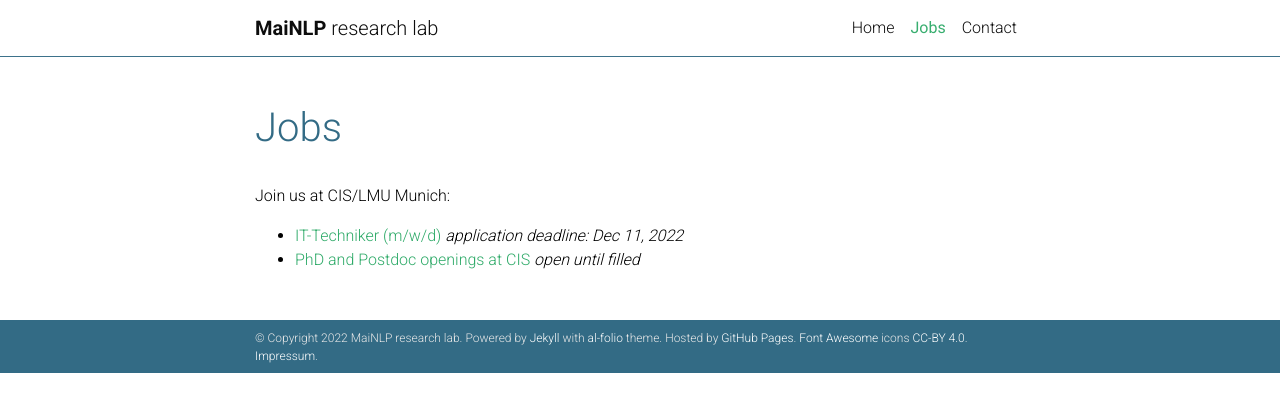
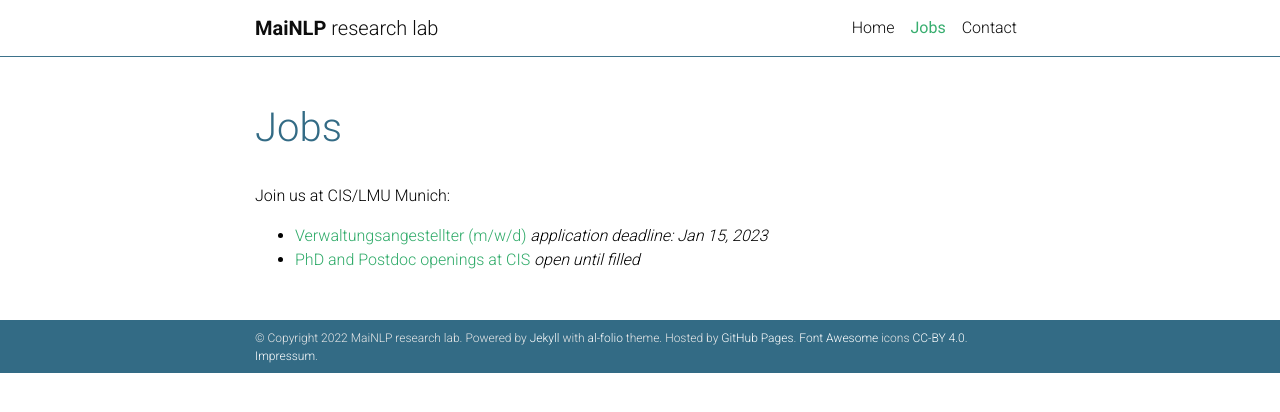
Before and after one commit to mainlp/mainlp.github.io, a Jekyll site: the page built from _pages/jobs.md, in a window 1280 px wide. Shown: the top 412 px of the page. Built offline with Jekyll 4.4.1, drawn with Linux system fonts in a browser that asks for light colours; comment, search, counter and statistics services are not loaded; a style sheet for code colours, icons or effects is not loaded.

Commit message:
Update jobs, add assistenzstelle

```diff
--- a/_pages/jobs.md
+++ b/_pages/jobs.md
@@ -9,5 +9,5 @@ nav_order: 4
 
 Join us at CIS/LMU Munich:
 
-- [IT-Techniker (m/w/d)](https://job-portal.lmu.de/jobposting/c6de699311fd078cca5b6e3c5546ffc9d16467c20) *application deadline: Dec 11, 2022*
+- [Verwaltungsangestellter (m/w/d)](https://job-portal.lmu.de/jobposting/7f056e2028e23d3de0c6d658fedae33f0c2a1ff50) *application deadline: Jan 15, 2023*
 - [PhD and Postdoc openings at CIS](https://www.cis.lmu.de/web/jobs2022.html) *open until filled*
```
